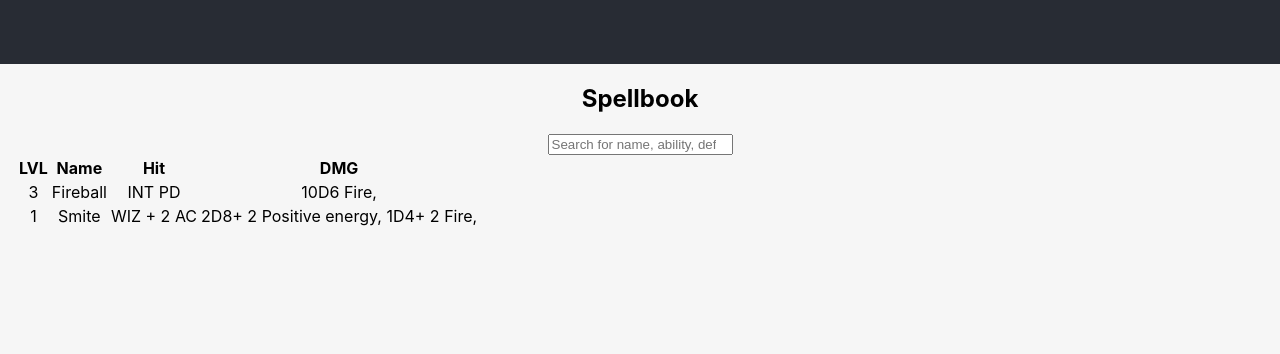
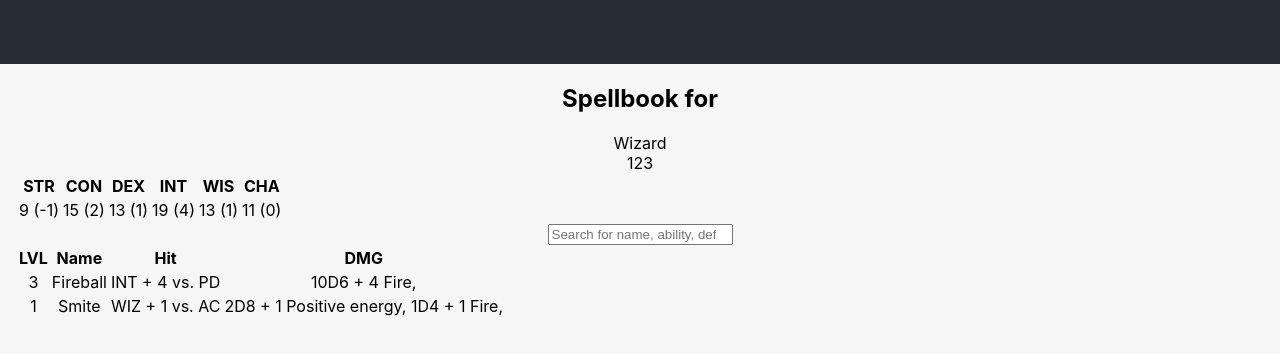
Before and after one commit to syradar/companion-react, a React (Create React App) app: page / in a window 1280 px wide. Shown: the top 354 px of the page. Built offline with nearby package versions, Linux system fonts and the light colour scheme.

Commit message:
Add ability scores to spells

```diff
--- a/src/App.tsx
+++ b/src/App.tsx
@@ -3,9 +3,68 @@ import './App.css';
 import Card from './Card';
 import SpellbookPage from './Spellbook';
 
+export const abilityModifier = (score: number): number =>
+  Math.floor((score - 10) / 2);
+
+export type AbilityScoreName =
+  | 'Charisma'
+  | 'Constitution'
+  | 'Dexterity'
+  | 'Intelligence'
+  | 'Strength'
+  | 'Wisdom';
+
+export type AbilityScoreTag = 'CHA' | 'CON' | 'DEX' | 'INT' | 'STR' | 'WIS';
+
+export const abilityScoreNameFromTag = (
+  tag: AbilityScoreTag
+): AbilityScoreName => {
+  switch (tag) {
+    case 'CHA':
+      return 'Charisma';
+    case 'CON':
+      return 'Constitution';
+    case 'DEX':
+      return 'Dexterity';
+    case 'INT':
+      return 'Intelligence';
+    case 'STR':
+      return 'Strength';
+    case 'WIS':
+      return 'Wisdom';
+  }
+};
+
+export const createAbilityScore = (tag: AbilityScoreTag, score: number) => {
+  return {
+    name: abilityScoreNameFromTag(tag),
+    tag,
+    score,
+    modifier: abilityModifier(score),
+  };
+};
+export interface AbilityScore {
+  name: AbilityScoreName;
+  tag: AbilityScoreTag;
+  score: number;
+  modifier: number;
+}
+export interface AbilityScores {
+  strength: AbilityScore;
+  dexterity: AbilityScore;
+  constitution: AbilityScore;
+  intelligence: AbilityScore;
+  charisma: AbilityScore;
+  wisdom: AbilityScore;
+}
+
 export interface Character {
   name: string;
   id: number;
+  abilityScores?: AbilityScores;
+}
+
+export interface CombatParticipant extends Character {
   initiative: number;
 }
 
@@ -26,8 +85,20 @@ function App() {
       id: 2,
       initiative: 20,
     },
-  ]);
+  ] as CombatParticipant[]);
 
+  const [character, setCharacter] = useState({
+    id: 123,
+    name: 'Wizard',
+    abilityScores: {
+      charisma: createAbilityScore('CHA', 11),
+      constitution: createAbilityScore('CON', 15),
+      dexterity: createAbilityScore('DEX', 13),
+      intelligence: createAbilityScore('INT', 19),
+      strength: createAbilityScore('STR', 9),
+      wisdom: createAbilityScore('WIS', 13),
+    },
+  } as Character);
   const handleRemoveCharacter = (id: number) =>
     setCharacters((prev) => prev.filter((c) => c.id !== id));
 
@@ -35,7 +106,7 @@ function App() {
     <div className="App">
       <header className="App-header"></header>
       <main>
-        <SpellbookPage />
+        <SpellbookPage character={character} />
         {/* <div className="card-list">
           {characters
             .sort((a, b) => b.initiative - a.initiative)
--- a/src/Card.tsx
+++ b/src/Card.tsx
@@ -1,9 +1,9 @@
 import React from 'react';
 import './App.css';
-import { Character } from './App';
+import { CombatParticipant } from './App';
 
 interface CardProps {
-  character: Character;
+  character: CombatParticipant;
   onCharacterDelete: (id: number) => void;
 }
 
--- a/src/Spellbook.tsx
+++ b/src/Spellbook.tsx
@@ -1,4 +1,5 @@
 import React from 'react';
+import { Character, AbilityScoreTag, AbilityScores } from './App';
 
 type Defense = 'PD' | 'AC' | 'MD';
 type Ability = 'INT' | 'CHA' | 'WIZ';
@@ -7,7 +8,7 @@ type DamageType = 'Fire' | 'Frost' | 'Positive energy';
 interface Dice {
   amount: number;
   size: number;
-  modifier?: number;
+  modifier?: number | AbilityScoreTag;
 }
 
 interface Damage extends Dice {
@@ -16,7 +17,7 @@ interface Damage extends Dice {
 
 interface ToHit {
   ability: Ability;
-  modifier?: number;
+  modifier?: AbilityScoreTag;
   defense: Defense;
 }
 
@@ -33,25 +34,79 @@ const spells: Spell[] = [
     id: 0,
     level: 3,
     name: 'Fireball',
-    hit: { ability: 'INT', defense: 'PD', modifier: 0 },
-    damage: [{ amount: 10, size: 6, modifier: 0, type: 'Fire' }],
+    hit: { ability: 'INT', defense: 'PD', modifier: 'INT' },
+    damage: [{ amount: 10, size: 6, modifier: 'INT', type: 'Fire' }],
   },
   {
     id: 0,
     level: 1,
     name: 'Smite',
-    hit: { ability: 'WIZ', defense: 'AC', modifier: 2 },
+    hit: { ability: 'WIZ', defense: 'AC', modifier: 'WIS' },
     damage: [
-      { amount: 2, size: 8, modifier: 2, type: 'Positive energy' },
-      { amount: 1, size: 4, modifier: 2, type: 'Fire' },
+      { amount: 2, size: 8, modifier: 'WIS', type: 'Positive energy' },
+      { amount: 1, size: 4, modifier: 'WIS', type: 'Fire' },
     ],
   },
 ];
 
-function SpellbookPage() {
+interface SpellbookPageProps {
+  character: Character;
+}
+
+function SpellbookPage({ character }: SpellbookPageProps) {
+  console.log(
+    Object.values(character.abilityScores as AbilityScores).find(
+      (value) => value.tag === spells[0].hit.modifier
+    ).modifier
+  );
   return (
     <section>
-      <h1>Spellbook</h1>
+      <h1>Spellbook for</h1>
+      <div>
+        <div>{character.name}</div>
+        <div>{character.id}</div>
+
+        <table>
+          <thead>
+            <tr>
+              <th>{character.abilityScores?.strength.tag}</th>
+              <th>{character.abilityScores?.constitution.tag}</th>
+              <th>{character.abilityScores?.dexterity.tag}</th>
+              <th>{character.abilityScores?.intelligence.tag}</th>
+              <th>{character.abilityScores?.wisdom.tag}</th>
+              <th>{character.abilityScores?.charisma.tag}</th>
+            </tr>
+          </thead>
+          <tbody>
+            <tr>
+              <td>
+                {character.abilityScores?.strength.score} (
+                {character.abilityScores?.strength.modifier})
+              </td>
+              <td>
+                {character.abilityScores?.constitution.score} (
+                {character.abilityScores?.constitution.modifier})
+              </td>
+              <td>
+                {character.abilityScores?.dexterity.score} (
+                {character.abilityScores?.dexterity.modifier})
+              </td>
+              <td>
+                {character.abilityScores?.intelligence.score} (
+                {character.abilityScores?.intelligence.modifier})
+              </td>
+              <td>
+                {character.abilityScores?.wisdom.score} (
+                {character.abilityScores?.wisdom.modifier})
+              </td>
+              <td>
+                {character.abilityScores?.charisma.score} (
+                {character.abilityScores?.charisma.modifier})
+              </td>
+            </tr>
+          </tbody>
+        </table>
+      </div>
       <input
         type="search"
         name=""
@@ -73,14 +128,35 @@ function SpellbookPage() {
               <td>{s.level}</td>
               <td>{s.name}</td>
               <td>
-                {s.hit.ability} {s.hit.modifier ? '+ ' + s.hit.modifier : ''}{' '}
+                {s.hit.ability}{' '}
+                {Object.values(character.abilityScores as AbilityScores).find(
+                  (value) => value.tag === s.hit.modifier
+                ).modifier >= 0
+                  ? '+ '
+                  : ''}
+                {
+                  Object.values(character.abilityScores as AbilityScores).find(
+                    (value) => value.tag === s.hit.modifier
+                  ).modifier
+                }
+                {' vs. '}
                 {s.hit.defense}
               </td>
               <td>
                 {s.damage.map((d) => (
                   <>
-                    {d.amount}D{d.size}
-                    {d.modifier ? '+ ' + d.modifier : ''} {d.type}
+                    {d.amount}D{d.size}{' '}
+                    {Object.values(
+                      character.abilityScores as AbilityScores
+                    ).find((value) => value.tag === d.modifier).modifier >= 0
+                      ? '+ '
+                      : ''}
+                    {
+                      Object.values(
+                        character.abilityScores as AbilityScores
+                      ).find((value) => value.tag === d.modifier).modifier
+                    }{' '}
+                    {d.type}
                     {', '}
                   </>
                 ))}
```
